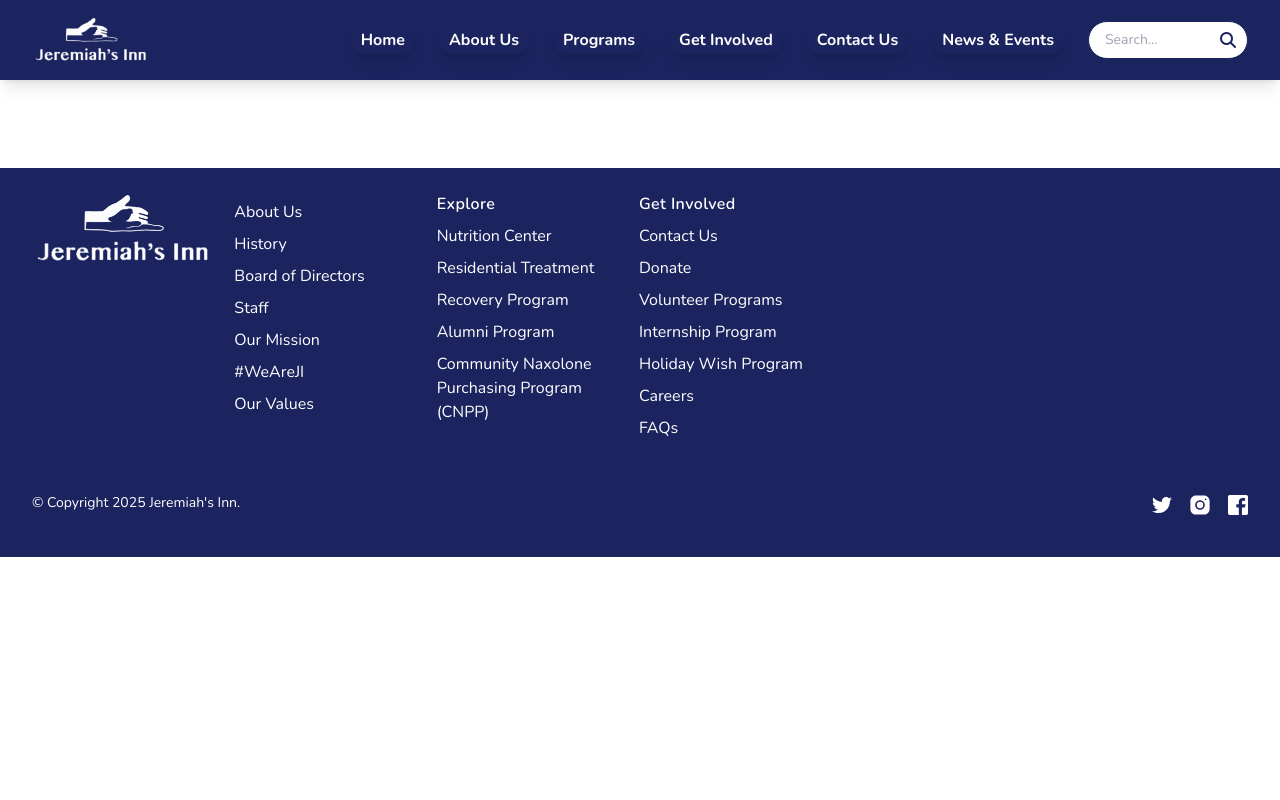
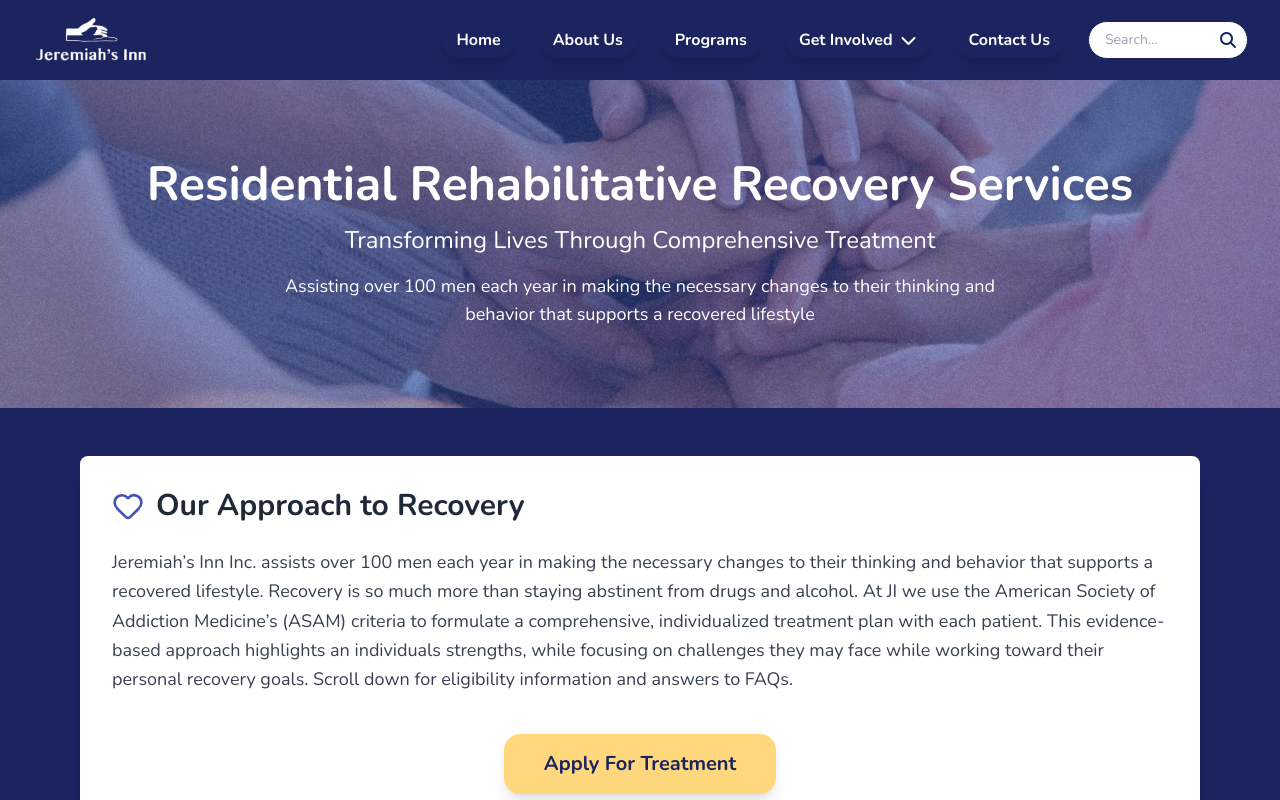
Before and after one commit to clarkprojrbb/JeremiahsInn, a React (Create React App) app: page /residential in a window 1280 px wide. Shown: the top 800 px of the page. Built offline with nearby package versions, Linux system fonts and the light colour scheme.

Commit message:
edited some stuff so ayana's and lily's pages are visible

```diff
--- a/src/App.js
+++ b/src/App.js
@@ -5,6 +5,8 @@ import Donate from "./component/Donate"
 import Volunteer from "./component/Volunteer"
 import Partner from "./component/Partner"
 import AboutUs from "./component/AboutUs";
+import Nutrition from "./component/Nutrition";
+import Residential from "./component/Residential";
 import Footer from "./component/Footer"
 
 import {Routes, Route} from "react-router-dom";
@@ -21,6 +23,8 @@ function App() {
               <Route path="/volunteer" element={<Volunteer/>}/>
               <Route path="/partner" element={<Partner/>}/>
               <Route path="/about" element={<AboutUs/>}/>
+              <Route path="/nutrition" element={<Nutrition/>}/>
+              <Route path="/residential" element={<Residential/>}/>
           </Routes>
           <Footer/>
       </div>
--- a/src/component/Footer.jsx
+++ b/src/component/Footer.jsx
@@ -21,7 +21,9 @@ export const Footer = () => {
                             src="/logo_full_transparent.png"
                         />
                         <div>
-                            <ul className="mt-2 space-y-2">
+                            <p className="font-semibold tracking-wide text-white">
+                                Explore
+                            </p>
                             <li>
                                 <a
                                     href="/about"
@@ -30,64 +32,10 @@ export const Footer = () => {
                                     About Us
                                 </a>
                             </li>
-                                <li>
-                                    <a
-                                        href="/"
-                                        className="transition-colors duration-300 text-white hover:text-off-white"
-                                    >
-                                        History
-                                    </a>
-                                </li>
-                                <li>
-                                    <a
-                                        href="/"
-                                        className="transition-colors duration-300 text-white hover:text-off-white"
-                                    >
-                                        Board of Directors
-                                    </a>
-                                </li>
-                                <li>
-                                    <a
-                                        href="/"
-                                        className="transition-colors duration-300 text-white hover:text-off-white"
-                                    >
-                                        Staff
-                                    </a>
-                                </li>
-                                <li>
-                                    <a
-                                        href="/"
-                                        className="transition-colors duration-300 text-white hover:text-off-white"
-                                    >
-                                        Our Mission
-                                    </a>
-                                </li>
-                                <li>
-                                    <a
-                                        href="/"
-                                        className="transition-colors duration-300 text-white hover:text-off-white"
-                                    >
-                                        #WeAreJI
-                                    </a>
-                                </li>
-                                <li>
-                                    <a
-                                        href="/"
-                                        className="transition-colors duration-300 text-white hover:text-off-white"
-                                    >
-                                        Our Values
-                                    </a>
-                                </li>
-                            </ul>
-                        </div>
-                        <div>
-                            <p className="font-semibold tracking-wide text-white">
-                                Explore
-                            </p>
                             <ul className="mt-2 space-y-2">
                                 <li>
                                     <a
-                                        href="/"
+                                        href="/nutrition"
                                         className="transition-colors duration-300 text-white hover:text-off-white"
                                     >
                                         Nutrition Center
@@ -95,7 +43,7 @@ export const Footer = () => {
                                 </li>
                                 <li>
                                     <a
-                                        href="/"
+                                        href="/residential"
                                         className="transition-colors duration-300 text-white hover:text-off-white"
                                     >
                                         Residential Treatment
@@ -103,28 +51,36 @@ export const Footer = () => {
                                 </li>
                                 <li>
                                     <a
-                                        href="/"
+                                        href="/recovery"
                                         className="transition-colors duration-300 text-white hover:text-off-white"
                                     >
                                         Recovery Program
                                     </a>
                                 </li>
-                                <li>
-                                    <a
-                                        href="/"
-                                        className="transition-colors duration-300 text-white hover:text-off-white"
-                                    >
-                                        Alumni Program
-                                    </a>
-                                </li>
-                                <li>
-                                    <a
-                                        href="/"
-                                        className="transition-colors duration-300 text-white hover:text-off-white"
-                                    >
-                                        Community Naxolone Purchasing Program (CNPP)
-                                    </a>
-                                </li>
+                                {/*<li>*/}
+                                {/*    <a*/}
+                                {/*        href="/"*/}
+                                {/*        className="transition-colors duration-300 text-white hover:text-off-white"*/}
+                                {/*    >*/}
+                                {/*        News*/}
+                                {/*    </a>*/}
+                                {/*</li>*/}
+                                {/*<li>*/}
+                                {/*    <a*/}
+                                {/*        href="/"*/}
+                                {/*        className="transition-colors duration-300 text-white hover:text-off-white"*/}
+                                {/*    >*/}
+                                {/*        Alumni Program*/}
+                                {/*    </a>*/}
+                                {/*</li>*/}
+                                {/*<li>*/}
+                                {/*    <a*/}
+                                {/*        href="/"*/}
+                                {/*        className="transition-colors duration-300 text-white hover:text-off-white"*/}
+                                {/*    >*/}
+                                {/*        Community Naxolone Purchasing Program (CNPP)*/}
+                                {/*    </a>*/}
+                                {/*</li>*/}
                             </ul>
                         </div>
                         <div>
@@ -150,44 +106,44 @@ export const Footer = () => {
                                 </li>
                                 <li>
                                     <a
-                                        href="/"
+                                        href="/volunteer"
                                         className="transition-colors duration-300 text-white hover:text-off-white"
                                     >
                                         Volunteer Programs
                                     </a>
                                 </li>
-                                <li>
-                                    <a
-                                        href="/"
-                                        className="transition-colors duration-300 text-white hover:text-off-white"
-                                    >
-                                        Internship Program
-                                    </a>
-                                </li>
-                                <li>
-                                    <a
-                                        href="/"
-                                        className="transition-colors duration-300 text-white hover:text-off-white"
-                                    >
-                                        Holiday Wish Program
-                                    </a>
-                                </li>
-                                <li>
-                                    <a
-                                        href="/"
-                                        className="transition-colors duration-300 text-white hover:text-off-white"
-                                    >
-                                        Careers
-                                    </a>
-                                </li>
-                                <li>
-                                    <a
-                                        href="/"
-                                        className="transition-colors duration-300 text-white hover:text-off-white"
-                                    >
-                                        FAQs
-                                    </a>
-                                </li>
+                                {/*<li>*/}
+                                {/*    <a*/}
+                                {/*        href="/internship"*/}
+                                {/*        className="transition-colors duration-300 text-white hover:text-off-white"*/}
+                                {/*    >*/}
+                                {/*        Internship Program*/}
+                                {/*    </a>*/}
+                                {/*</li>*/}
+                                {/*<li>*/}
+                                {/*    <a*/}
+                                {/*        href="/"*/}
+                                {/*        className="transition-colors duration-300 text-white hover:text-off-white"*/}
+                                {/*    >*/}
+                                {/*        Holiday Wish Program*/}
+                                {/*    </a>*/}
+                                {/*</li>*/}
+                                {/*<li>*/}
+                                {/*    <a*/}
+                                {/*        href="/"*/}
+                                {/*        className="transition-colors duration-300 text-white hover:text-off-white"*/}
+                                {/*    >*/}
+                                {/*        Careers*/}
+                                {/*    </a>*/}
+                                {/*</li>*/}
+                                {/*<li>*/}
+                                {/*    <a*/}
+                                {/*        href="/"*/}
+                                {/*        className="transition-colors duration-300 text-white hover:text-off-white"*/}
+                                {/*    >*/}
+                                {/*        FAQs*/}
+                                {/*    </a>*/}
+                                {/*</li>*/}
                             </ul>
                         </div>
                     </div>
@@ -198,15 +154,15 @@ export const Footer = () => {
                     </p>
                     <div className="flex items-center mt-4 space-x-4 sm:mt-0">
                         <a
-                            href="/"
+                            href="https://x.com/Jeremiahs_Inn"
                             className="transition-colors duration-300 text-white hover:text-off-white"
                         >
-                            <svg viewBox="0 0 24 24" fill="currentColor" className="h-5">
-                                <path d="M24,4.6c-0.9,0.4-1.8,0.7-2.8,0.8c1-0.6,1.8-1.6,2.2-2.7c-1,0.6-2,1-3.1,1.2c-0.9-1-2.2-1.6-3.6-1.6 c-2.7,0-4.9,2.2-4.9,4.9c0,0.4,0,0.8,0.1,1.1C7.7,8.1,4.1,6.1,1.7,3.1C1.2,3.9,1,4.7,1,5.6c0,1.7,0.9,3.2,2.2,4.1 C2.4,9.7,1.6,9.5,1,9.1c0,0,0,0,0,0.1c0,2.4,1.7,4.4,3.9,4.8c-0.4,0.1-0.8,0.2-1.3,0.2c-0.3,0-0.6,0-0.9-0.1c0.6,2,2.4,3.4,4.6,3.4 c-1.7,1.3-3.8,2.1-6.1,2.1c-0.4,0-0.8,0-1.2-0.1c2.2,1.4,4.8,2.2,7.5,2.2c9.1,0,14-7.5,14-14c0-0.2,0-0.4,0-0.6 C22.5,6.4,23.3,5.5,24,4.6z" />
+                            <svg width="19" height="19" viewBox="0 0 1200 1200" fill="currentColor" xmlns="http://www.w3.org/2000/svg">
+                                <path d="M714.163 519.284L1160.89 0H1055.03L667.137 450.887L357.328 0H0L468.492 681.821L0 1226.37H105.866L515.491 750.218L842.672 1226.37H1200L714.137 519.284H714.163ZM569.165 687.828L521.697 619.934L144.011 79.6944H306.615L611.412 515.685L658.88 583.579L1055.08 1150.3H892.476L569.165 687.854V687.828Z" fill="white"/>
                             </svg>
                         </a>
                         <a
-                            href="/"
+                            href="https://www.instagram.com/jeremiahs_inn/"
                             className="transition-colors duration-300 text-white hover:text-off-white"
                         >
                             <svg viewBox="0 0 30 30" fill="currentColor" className="h-6">
@@ -215,7 +171,7 @@ export const Footer = () => {
                             </svg>
                         </a>
                         <a
-                            href="/"
+                            href="https://www.facebook.com/JeremiahsInnInc"
                             className="transition-colors duration-300 text-white hover:text-off-white"
                         >
                             <svg viewBox="0 0 24 24" fill="currentColor" className="h-5">
--- a/src/component/Header.jsx
+++ b/src/component/Header.jsx
@@ -13,9 +13,9 @@ import { Link } from "react-router-dom";
 // }
 
 const involvedSubItems = [
-    { name: 'Donate', description: 'Make a financial contribution to support our mission.', path: '/donate' },
-    { name: 'Partner', description: 'Explore business and organizational partnerships.', path: '/partner' },
-    { name: 'Volunteer', description: 'Give your time to directly support our programs.', path: '/volunteer' },
+    { name: 'Donate', description: 'Support our mission.', path: '/donate' },
+    { name: 'Partner', description: 'Explore partnerships.', path: '/partner' },
+    { name: 'Volunteer', description: 'Give your time.', path: '/volunteer' },
 ];
 
 const navItems = [
@@ -29,16 +29,22 @@ const navItems = [
         subItems: involvedSubItems
     },
     { name: 'Contact Us', path: '/contact' },
-    { name: 'News & Events', path: '/events' },
 ];
 
 function Header() {
 
     const [isMenuOpen, setIsMenuOpen] = useState(false);
+    const [openDropdown, setOpenDropdown] = useState(null);
     const [isDropdownOpen, setIsDropdownOpen] = useState(false);
+
+    const toggleDropdown = (name) => {
+        if (navItems.find(item => item.name === name)?.type === 'dropdown') {
+            setOpenDropdown(openDropdown === name ? null : name);
+        }
+    };
+
     const navButtonClass = "inline-flex items-center rounded-full px-3 py-1 border-2 border-dark-blue bg-dark-blue text-base font-bold text-white transition duration-300 hover:bg-off-white hover:text-dark-blue hover:border-dark-blue shadow-lg hover:shadow-xl transform hover:scale-[1.02] whitespace-nowrap";
     const mobileLinkClass = "block w-full text-left px-3 py-2 text-base font-medium text-white hover:bg-blue-800 rounded-md transition duration-150 ease-in-out";
-
 
     return (
         <header className="bg-dark-blue shadow-lg font-sans">
@@ -53,22 +59,56 @@ function Header() {
                         />
                     </Link>
 
-                    {/* Desktop Navigation & Search */}
                     <div className="hidden lg:flex lg:items-center lg:space-x-8">
-                        {/* Links */}
                         <div className="flex items-center space-x-6">
                             {navItems.map((item) => (
-                                <Link
-                                    key={item.name}
-                                    to={item.path}
-                                    className="inline-block rounded-full px-2
-            border-2 border-dark-blue bg-dark-blue text-base font-bold
-            text-white transition duration-300
-            hover:bg-off-white hover:text-dark-blue hover:border-dark-blue
-            shadow-lg hover:shadow-xl transform hover:scale-[1.02]"
-                                >
-                                    {item.name}
-                                </Link>
+                                <div key={item.name} className="relative">
+                                    {item.type === 'dropdown' ? (
+                                        // Dropdown Button
+                                        <button
+                                            // Toggle dropdown state on click
+                                            onClick={() => toggleDropdown(item.name)}
+                                            className={`${navButtonClass} flex items-center`}
+                                        >
+                                            {item.name}
+                                            <i className={`fa-solid fa-chevron-down w-4 h-4 ml-2 transition-transform duration-200 ${openDropdown === item.name ? 'rotate-180' : 'rotate-0'}`}></i>
+                                        </button>
+                                    ) : (
+                                        // Standard Link
+                                        <Link
+                                            to={item.path}
+                                            className={navButtonClass}
+                                        >
+                                            {item.name}
+                                        </Link>
+                                    )}
+
+                                    {/* Dropdown Menu (Desktop) */}
+                                    {item.type === 'dropdown' && openDropdown === item.name && (
+                                        <div
+                                            // Close dropdown when mouse leaves the menu area
+                                            onMouseLeave={() => setOpenDropdown(null)}
+                                            className="absolute left-0 mt-3 w-56 rounded-md shadow-lg bg-white ring-1 ring-black ring-opacity-5 z-20"
+                                        >
+                                            <div className="py-1" role="menu" aria-orientation="vertical">
+                                                {item.subItems.map((subItem) => (
+                                                    <Link
+                                                        key={subItem.name}
+                                                        to={subItem.path}
+                                                        className="block px-4 py-2 text-sm text-gray-700 hover:bg-gray-100 hover:text-dark-blue transition duration-150"
+                                                        role="menuitem"
+                                                        onClick={() => setOpenDropdown(null)}
+                                                    >
+                                                        <span className="font-semibold">{subItem.name}</span>
+                                                        {subItem.description && (
+                                                            <p className="text-xs text-gray-500 line-clamp-1">{subItem.description}</p>
+                                                        )}
+                                                    </Link>
+                                                ))}
+                                            </div>
+                                        </div>
+                                    )}
+                                </div>
                             ))}
                             {/* Search (Aligned to the right) */}
                             <div className="flex items-center">
--- a/tailwind.config.js
+++ b/tailwind.config.js
@@ -9,6 +9,8 @@ module.exports = {
       "./src/component/Donate.jsx",
       "./src/component/Partner.jsx",
       "./src/component/Volunteer.jsx",
+      "./src/component/Nutrition.jsx",
+      "./src/component/Residential.jsx",
       "./public/index.html",
       "./App.js",
       "./index.js"
```
Lines whose indentation alone changed are shown as unchanged.
